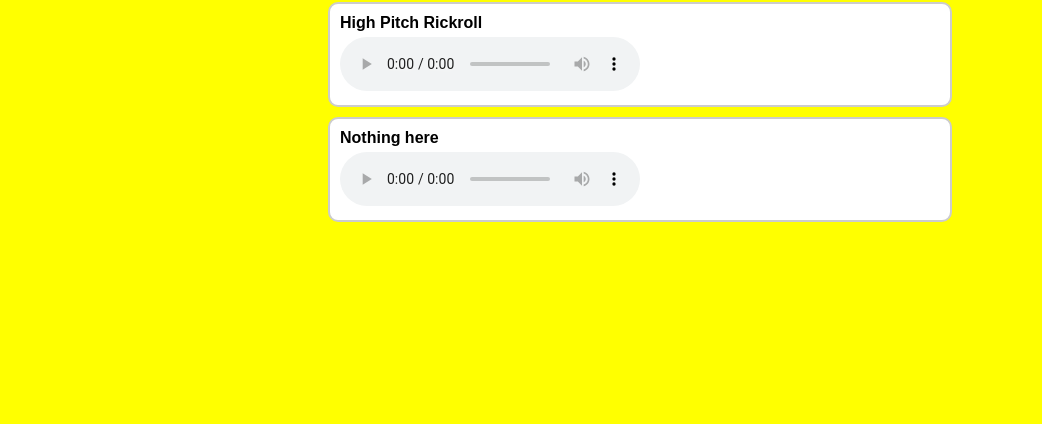
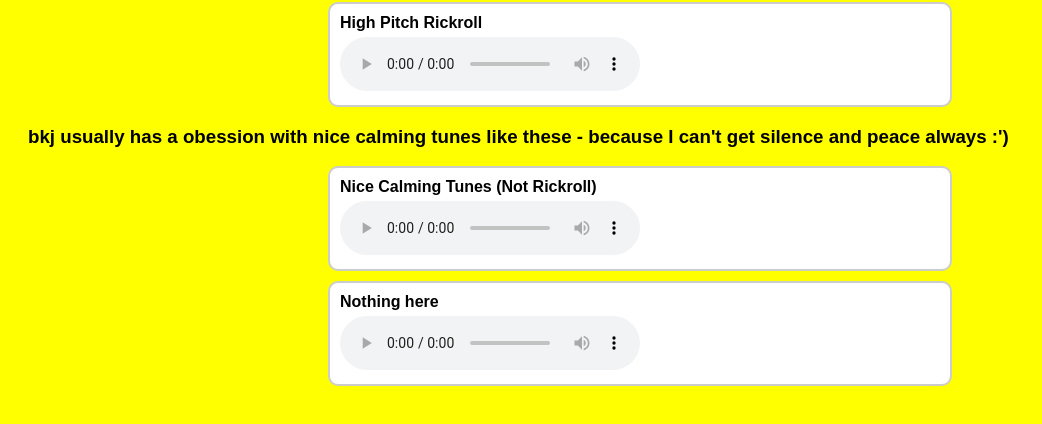
Before and after one commit to vnsugadev/bkj-best, a plain HTML site: page rickrolls/index.html in a window 1280 px wide. Shown: the part 106-530 px from the top of the page, without its empty margins (0-1042 px from the left). Drawn offline with Linux system fonts and the light colour scheme.

Commit message:
Update index.html

```diff
--- a/rickrolls/index.html
+++ b/rickrolls/index.html
@@ -41,6 +41,14 @@
       Your browser does not support the audio element.
     </audio>
   </div>
+<h3> bkj usually has a obession with nice calming tunes like these - because I can't get silence and peace always :') </h3>
+   <div class="audio-container">
+    <div class="audio-title">Nice Calming Tunes (Not Rickroll) </div>
+    <audio controls>
+      <source src="nice_tunes.aac" type="audio/aac">
+      Your browser does not support the audio element.
+    </audio>
+  </div>
 
   <div class="audio-container">
     <div class="audio-title">Nothing here</div>
```
